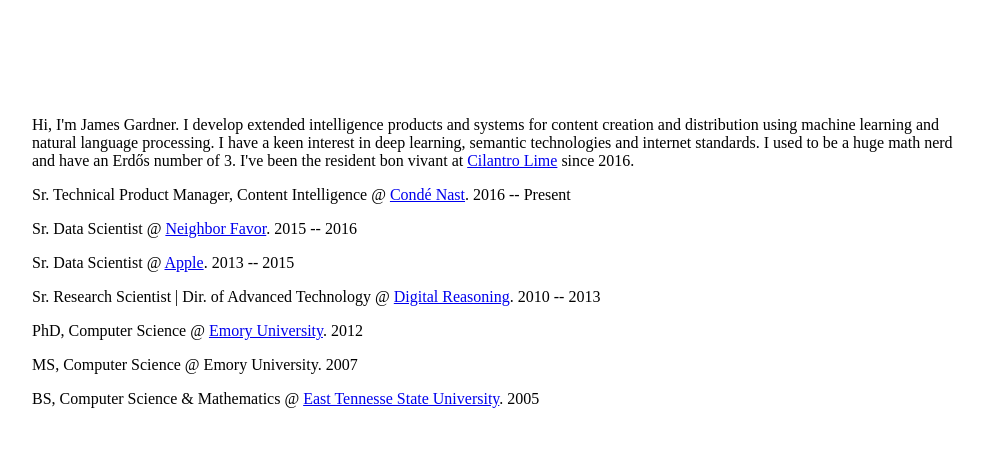
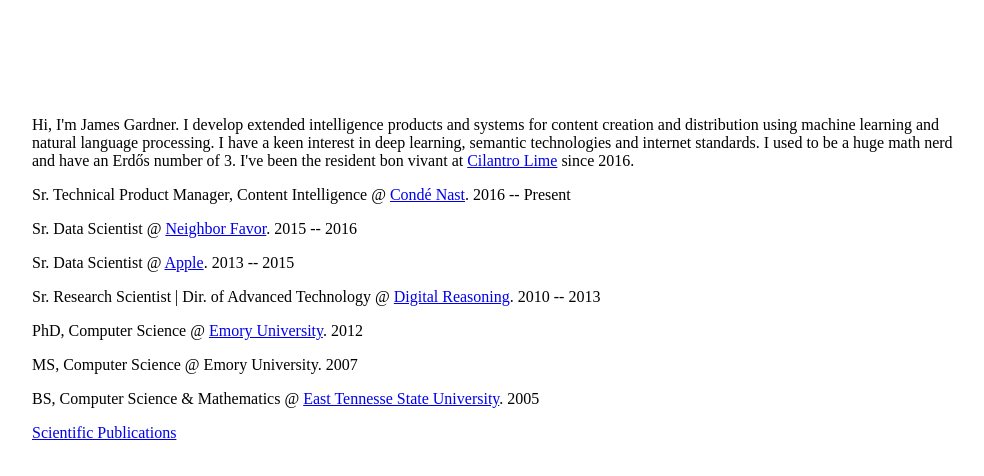
Before and after one commit to jamesjgardner/jamesjgardner.github.io, a plain HTML site: page index.html in a window 1280 px wide. Shown: the whole page, without its empty margins (168-1152 px from the left). Drawn offline with Linux system fonts and the light colour scheme.

Commit message:
Update index.html

```diff
--- a/index.html
+++ b/index.html
@@ -72,6 +72,8 @@ width: 100%;
     <p>PhD, Computer Science @ <a href="http://www.emory.edu">Emory University</a>. 2012</p>
     <p>MS, Computer Science @ Emory University. 2007</p>
     <p>BS, Computer Science &amp; Mathematics @ <a href="http://www.etsu.edu">East Tennesse State University</a>. 2005</p>
+    <p><a href="https://scholar.google.com/citations?hl=en&user=8YpE2DAAAAAJ">
+        Scientific Publications</a></p>
 
 </div>
 </body>
```
